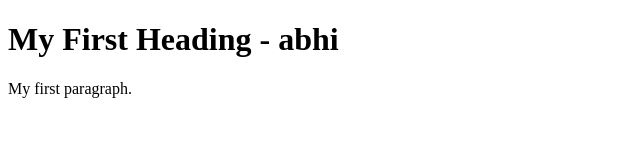
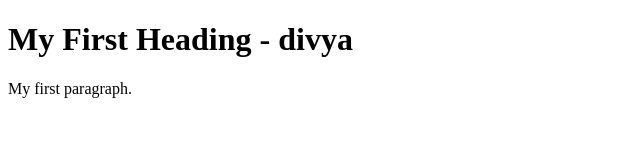
Before and after one commit to abhishekdgeek/testing, a plain HTML site: page index.html in a window 1280 px wide. Shown: the full height of the page, 0-640 px from the left. Drawn offline with Linux system fonts and the light colour scheme.

Commit message:
updated conternt

```diff
--- a/index.html
+++ b/index.html
@@ -2,7 +2,7 @@
 <html>
 <body>
 
-<h1>My First Heading - abhi</h1>
+<h1>My First Heading - divya</h1>
 <p>My first paragraph.</p>
 
 </body>
```
